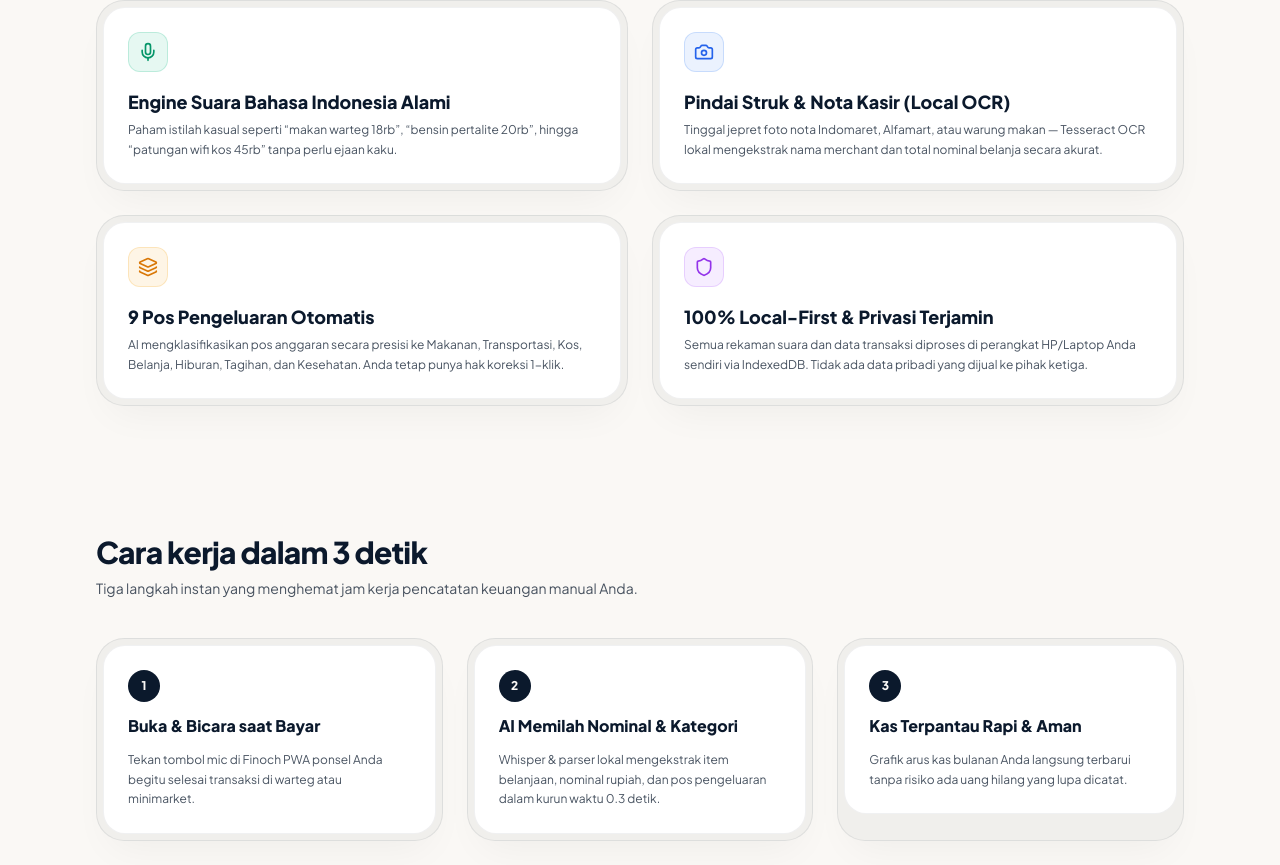
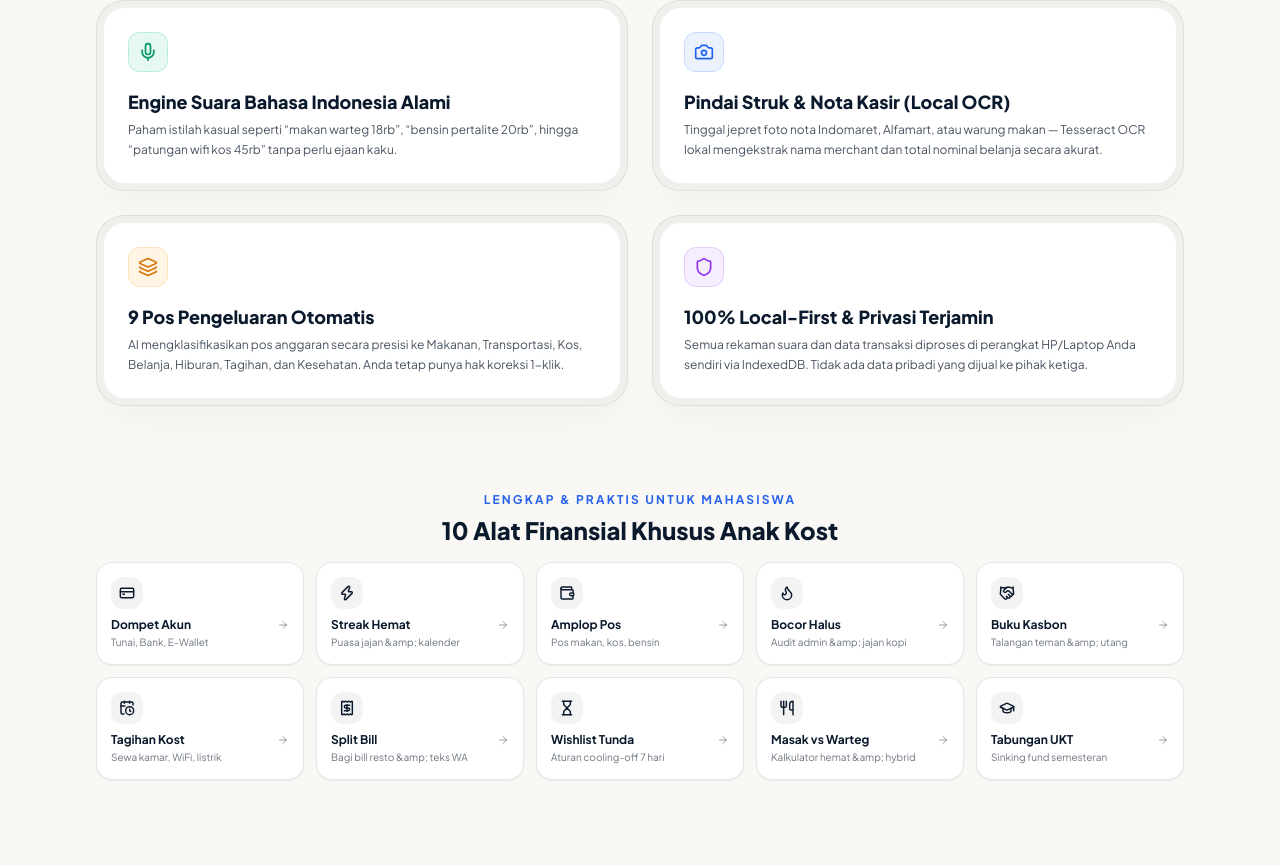
Before and after one commit to Sohibbal/finoch, a Next.js app: page / in a window 1280 px wide. Shown: the part 1932-2797 px from the top of the page. Built offline with nearby package versions, Linux system fonts and the light colour scheme; no server answers.

Commit message:
feat(landing): showcase student tools grid and update brand logo components

```diff
--- a/src/app/page.tsx
+++ b/src/app/page.tsx
@@ -6,6 +6,7 @@
 
 import React, { useState, useEffect } from "react";
 import Link from "next/link";
+import { BrandLogo } from "@/components/brand/brand-logo";
 import {
   Mic,
   Camera,
@@ -35,6 +36,15 @@ import {
   DollarSign,
   HelpCircle,
   GraduationCap,
+  CreditCard,
+  Wallet,
+  CalendarClock,
+  Receipt,
+  Hourglass,
+  Utensils,
+  FileSpreadsheet,
+  Handshake,
+  Flame,
 } from "lucide-react";
 import { VoiceExpenseSheet } from "@/components/expense/voice-expense-sheet";
 import { ReceiptScannerModal } from "@/components/transaction/receipt-scanner-modal";
@@ -150,13 +160,8 @@ export default function LandingPage() {
       <div className="fixed top-3 sm:top-4 inset-x-0 z-50 px-3 sm:px-4 flex justify-center pointer-events-none">
         <header className="pointer-events-auto glass-pill rounded-full px-4 sm:px-5 py-2.5 shadow-xl max-w-4xl w-full flex items-center justify-between transition-all duration-300">
           {/* Logo */}
-          <Link href="/" className="flex items-center gap-2 group shrink-0">
-            <div className="w-7 h-7 rounded-full bg-[#0B192C] dark:bg-[#FAF8F5] flex items-center justify-center text-[#FAF8F5] dark:text-[#0B192C] transition-transform group-hover:scale-105">
-              <Mic className="w-3.5 h-3.5" />
-            </div>
-            <span className="text-base font-black tracking-tight text-[#0B192C] dark:text-[#FAF8F5]">
-              finoch<span className="text-[#3B82F6]">.id</span>
-            </span>
+          <Link href="/" className="flex items-center gap-2 group shrink-0" aria-label="Finoch.id Beranda">
+            <BrandLogo variant="full" className="h-6 sm:h-7 w-auto transition-transform group-hover:scale-105" />
           </Link>
 
           {/* Desktop Nav Links */}
@@ -309,10 +314,10 @@ export default function LandingPage() {
             {/* Hero Action Buttons - Full-width stacked on mobile */}
             <div className="flex flex-col sm:flex-row items-stretch sm:items-center gap-2.5 sm:gap-3 pt-1 sm:pt-2">
               <Link
-                href="/register"
+                href="/dashboard"
                 className="group px-6 py-3.5 rounded-full bg-[#0B192C] hover:bg-[#1E2D4A] dark:bg-[#FAF8F5] dark:hover:bg-white text-[#FAF8F5] dark:text-[#0B192C] text-xs sm:text-sm font-extrabold transition-all shadow-md active:scale-[0.98] flex items-center justify-center gap-2"
               >
-                <span>Mulai Gratis Sekarang</span>
+                <span>{userEmail ? "Buka Dashboard Aplikasi" : "Masuk ke Dashboard PWA"}</span>
                 <div className="w-5 h-5 rounded-full bg-white/20 dark:bg-black/10 flex items-center justify-center">
                   <ArrowRight className="w-3 h-3 transition-transform group-hover:translate-x-0.5" />
                 </div>
@@ -711,6 +716,55 @@ export default function LandingPage() {
                   </p>
                 </div>
               </div>
+            </div>
+          </div>
+
+          {/* Student Special Modules Showcase */}
+          <div className="pt-8 space-y-4">
+            <div className="text-center space-y-1">
+              <span className="text-[10px] sm:text-xs uppercase tracking-[0.18em] font-bold text-blue-600 dark:text-blue-400">
+                Lengkap &amp; Praktis untuk Mahasiswa
+              </span>
+              <h3 className="text-xl sm:text-2xl font-black text-[#0B192C] dark:text-[#FAF8F5]">
+                10 Alat Finansial Khusus Anak Kost
+              </h3>
+            </div>
+
+            <div className="grid grid-cols-2 sm:grid-cols-3 lg:grid-cols-5 gap-3">
+              {[
+                { href: "/wallets", label: "Dompet Akun", desc: "Tunai, Bank, E-Wallet", icon: CreditCard },
+                { href: "/streak", label: "Streak Hemat", desc: "Puasa jajan &amp; kalender", icon: Zap },
+                { href: "/budget", label: "Amplop Pos", desc: "Pos makan, kos, bensin", icon: Wallet },
+                { href: "/audit", label: "Bocor Halus", desc: "Audit admin &amp; jajan kopi", icon: Flame },
+                { href: "/debts", label: "Buku Kasbon", desc: "Talangan teman &amp; utang", icon: Handshake },
+                { href: "/bills", label: "Tagihan Kost", desc: "Sewa kamar, WiFi, listrik", icon: CalendarClock },
+                { href: "/split-bill", label: "Split Bill", desc: "Bagi bill resto &amp; teks WA", icon: Receipt },
+                { href: "/wishlist", label: "Wishlist Tunda", desc: "Aturan cooling-off 7 hari", icon: Hourglass },
+                { href: "/meal-calc", label: "Masak vs Warteg", desc: "Kalkulator hemat &amp; hybrid", icon: Utensils },
+                { href: "/ukt-savings", label: "Tabungan UKT", desc: "Sinking fund semesteran", icon: GraduationCap },
+              ].map((item, idx) => {
+                const Icon = item.icon;
+                return (
+                  <Link
+                    key={idx}
+                    href={item.href}
+                    className="p-3.5 rounded-2xl bg-white dark:bg-[#070E1A] border border-[#0B192C]/10 dark:border-white/10 shadow-sm hover:border-blue-500/50 hover:shadow-md transition-all text-left flex flex-col justify-between group active:scale-[0.98]"
+                  >
+                    <div className="w-8 h-8 rounded-xl bg-[#0B192C]/5 dark:bg-white/10 text-[#0B192C] dark:text-[#FAF8F5] flex items-center justify-center mb-2 group-hover:scale-105 transition-transform">
+                      <Icon className="w-4 h-4 stroke-[2.2]" />
+                    </div>
+                    <div>
+                      <h4 className="font-bold text-xs text-[#0B192C] dark:text-[#FAF8F5] flex items-center justify-between">
+                        <span>{item.label}</span>
+                        <ArrowRight className="w-3 h-3 text-[#0B192C]/40 dark:text-white/40 group-hover:translate-x-0.5 transition-transform" />
+                      </h4>
+                      <p className="text-[10px] text-[#0B192C]/60 dark:text-[#F6F4ED]/60 mt-0.5 line-clamp-1">
+                        {item.desc}
+                      </p>
+                    </div>
+                  </Link>
+                );
+              })}
             </div>
           </div>
         </section>
@@ -1154,11 +1208,10 @@ export default function LandingPage() {
       {/* 11. FOOTER */}
       <footer className="border-t border-[#0B192C]/10 dark:border-white/10 py-10 sm:py-12 px-4 sm:px-8 text-xs text-[#0B192C]/60 dark:text-[#F6F4ED]/60">
         <div className="max-w-6xl mx-auto flex flex-col sm:flex-row items-center justify-between gap-4 sm:gap-6 text-center sm:text-left">
-          <div className="flex items-center gap-2.5">
-            <div className="w-6 h-6 rounded-full bg-[#0B192C] dark:bg-[#FAF8F5] text-[#FAF8F5] dark:text-[#0B192C] flex items-center justify-center font-black text-[10px]">
-              F
-            </div>
-            <span className="font-extrabold text-[#0B192C] dark:text-[#FAF8F5]">finoch.id</span>
+          <div className="flex items-center gap-3">
+            <Link href="/" className="inline-block hover:opacity-90 transition-opacity" aria-label="Finoch.id Beranda">
+              <BrandLogo variant="full" className="h-5 sm:h-6 w-auto" />
+            </Link>
             <span>&copy; {new Date().getFullYear()} Finoch. All rights reserved.</span>
           </div>
 
```
